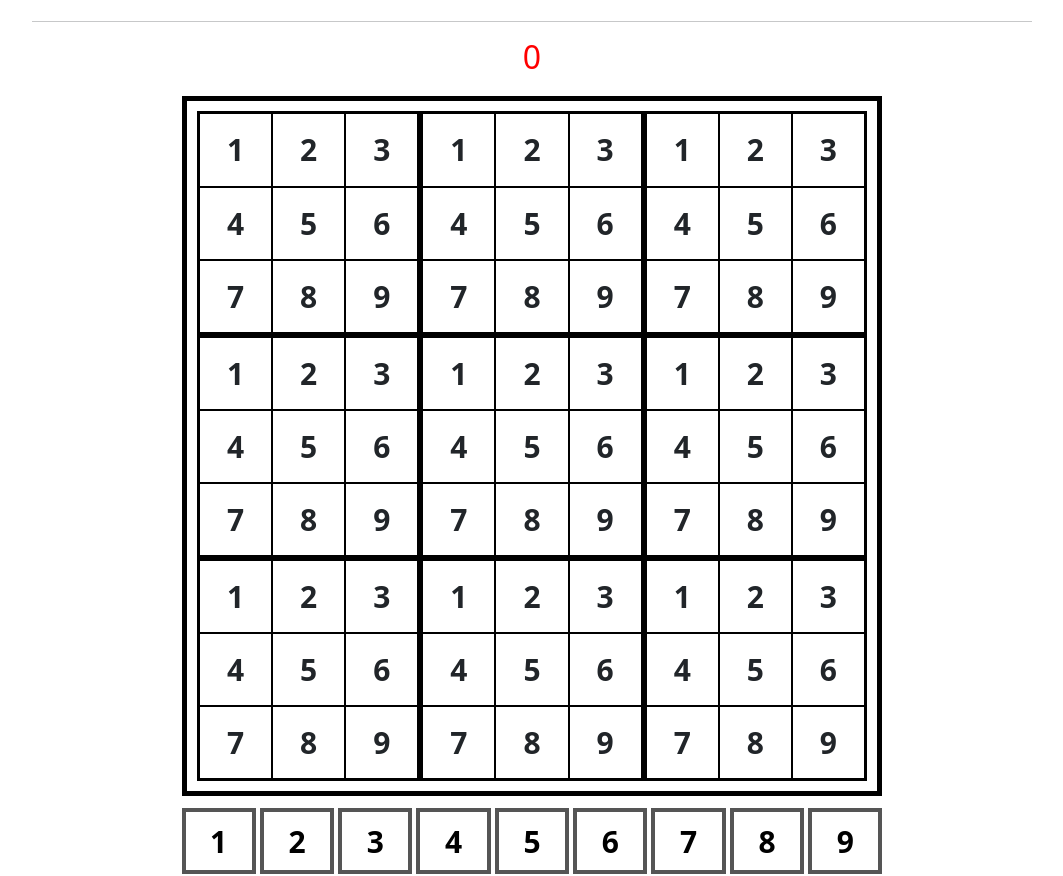
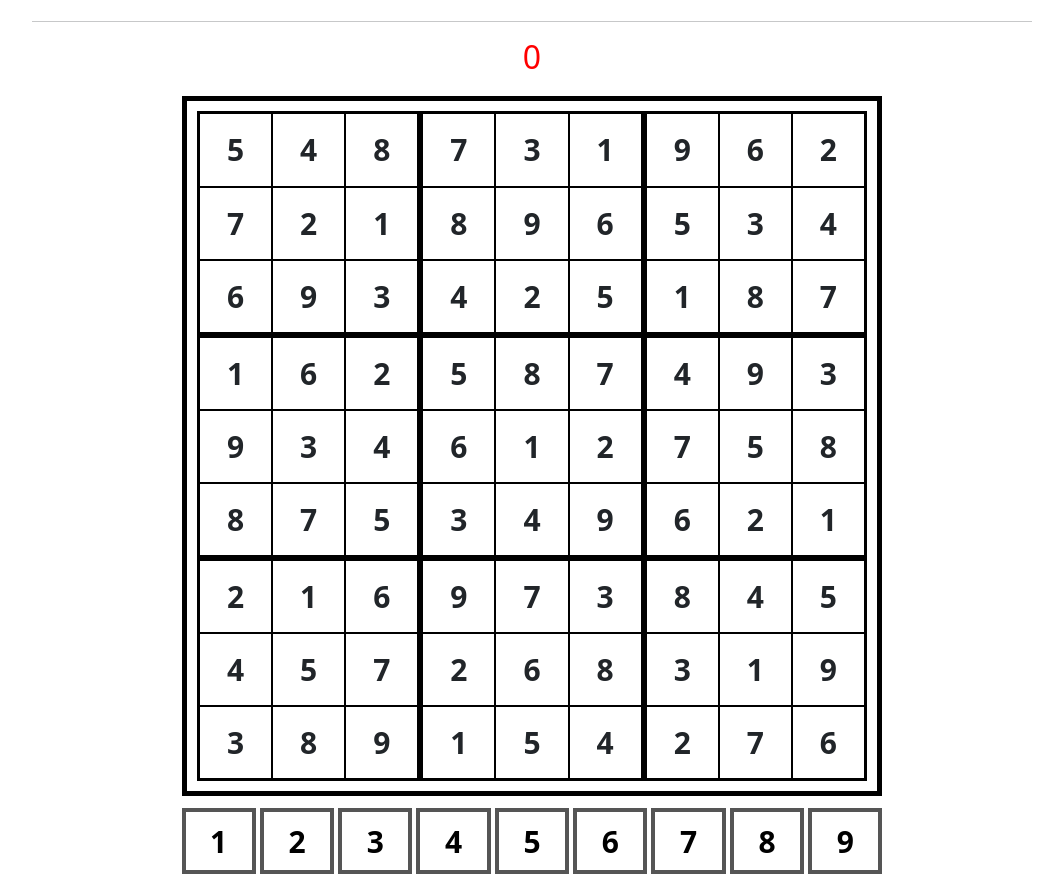
Before and after one commit to TryUnder/Sudoku, a plain HTML site: page Sudoku.html in a window 1280 px wide. Shown: the part 51-927 px from the top of the page, without its empty margins (108-1171 px from the left). Drawn offline with nearby package versions, Linux system fonts and the light colour scheme.

Commit message:
1) dodanie indeksów do elementów planszy 2) przypisanie wygenerowanych elementów algorytmu, do planszy sudoku

```diff
--- a/Sudoku.html
+++ b/Sudoku.html
@@ -19,263 +19,263 @@
         <div class="container-sudoku">
             <div class="grid-item">
                 <div class="small-column">
-                    <p class="par-col">1</p>
+                    <p id="cell-1-1" class="par-col">1</p>
                 </div>
                 <div class="small-column">
-                    <p class="par-col">2</p>
+                    <p id="cell-1-2" class="par-col">2</p>
                 </div>
                 <div class="small-column">
-                    <p class="par-col">3</p>
+                    <p id="cell-1-3" class="par-col">3</p>
                 </div>
                 <div class="small-column">
-                    <p class="par-col">4</p>
+                    <p id="cell-2-1" class="par-col">4</p>
                 </div>
                 <div class="small-column">
-                    <p class="par-col">5</p>
+                    <p id="cell-2-2" class="par-col">5</p>
                 </div>
                 <div class="small-column">
-                    <p class="par-col">6</p>
+                    <p id="cell-2-3" class="par-col">6</p>
                 </div>
                 <div class="small-column">
-                    <p class="par-col">7</p>
+                    <p id="cell-3-1" class="par-col">7</p>
                 </div>
                 <div class="small-column">
-                    <p class="par-col">8</p>
+                    <p id="cell-3-2" class="par-col">8</p>
                 </div>
                 <div class="small-column">
-                    <p class="par-col">9</p>
+                    <p id="cell-3-3" class="par-col">9</p>
                 </div>
             </div>
             <div class="grid-item">
                 <div class="small-column">
-                    <p class="par-col">1</p>
+                    <p id="cell-1-4" class="par-col">1</p>
                 </div>
                 <div class="small-column">
-                    <p class="par-col">2</p>
+                    <p id="cell-1-5" class="par-col">2</p>
                 </div>
                 <div class="small-column">
-                    <p class="par-col">3</p>
+                    <p id="cell-1-6" class="par-col">3</p>
                 </div>
                 <div class="small-column">
-                    <p class="par-col">4</p>
+                    <p id="cell-2-4" class="par-col">4</p>
                 </div>
                 <div class="small-column">
-                    <p class="par-col">5</p>
+                    <p id="cell-2-5" class="par-col">5</p>
                 </div>
                 <div class="small-column">
-                    <p class="par-col">6</p>
+                    <p id="cell-2-6" class="par-col">6</p>
                 </div>
                 <div class="small-column">
-                    <p class="par-col">7</p>
+                    <p id="cell-3-4" class="par-col">7</p>
                 </div>
                 <div class="small-column">
-                    <p class="par-col">8</p>
+                    <p id="cell-3-5" class="par-col">8</p>
                 </div>
                 <div class="small-column">
-                    <p class="par-col">9</p>
+                    <p id="cell-3-6" class="par-col">9</p>
                 </div>
             </div>
             <div class="grid-item">
                 <div class="small-column">
-                    <p class="par-col">1</p>
+                    <p id="cell-1-7" class="par-col">1</p>
                 </div>
                 <div class="small-column">
-                    <p class="par-col">2</p>
+                    <p id="cell-1-8" class="par-col">2</p>
                 </div>
                 <div class="small-column">
-                    <p class="par-col">3</p>
+                    <p id="cell-1-9" class="par-col">3</p>
                 </div>
                 <div class="small-column">
-                    <p class="par-col">4</p>
+                    <p id="cell-2-7" class="par-col">4</p>
                 </div>
                 <div class="small-column">
-                    <p class="par-col">5</p>
+                    <p id="cell-2-8" class="par-col">5</p>
                 </div>
                 <div class="small-column">
-                    <p class="par-col">6</p>
+                    <p id="cell-2-9" class="par-col">6</p>
                 </div>
                 <div class="small-column">
-                    <p class="par-col">7</p>
+                    <p id="cell-3-7" class="par-col">7</p>
                 </div>
                 <div class="small-column">
-                    <p class="par-col">8</p>
+                    <p id="cell-3-8" class="par-col">8</p>
                 </div>
                 <div class="small-column">
-                    <p class="par-col">9</p>
+                    <p id="cell-3-9" class="par-col">9</p>
                 </div>
             </div>
             <div class="grid-item">
                 <div class="small-column">
-                    <p class="par-col">1</p>
+                    <p id="cell-4-1" class="par-col">1</p>
                 </div>
                 <div class="small-column">
-                    <p class="par-col">2</p>
+                    <p id="cell-4-2" class="par-col">2</p>
                 </div>
                 <div class="small-column">
-                    <p class="par-col">3</p>
+                    <p id="cell-4-3" class="par-col">3</p>
                 </div>
                 <div class="small-column">
-                    <p class="par-col">4</p>
+                    <p id="cell-5-1" class="par-col">4</p>
                 </div>
                 <div class="small-column">
-                    <p class="par-col">5</p>
+                    <p id="cell-5-2" class="par-col">5</p>
                 </div>
                 <div class="small-column">
-                    <p class="par-col">6</p>
+                    <p id="cell-5-3" class="par-col">6</p>
                 </div>
                 <div class="small-column">
-                    <p class="par-col">7</p>
+                    <p id="cell-6-1" class="par-col">7</p>
                 </div>
                 <div class="small-column">
-                    <p class="par-col">8</p>
+                    <p id="cell-6-2" class="par-col">8</p>
                 </div>
                 <div class="small-column">
-                    <p class="par-col">9</p>
+                    <p id="cell-6-3" class="par-col">9</p>
                 </div>
             </div>
             <div class="grid-item">
                 <div class="small-column">
-                    <p class="par-col">1</p>
+                    <p id="cell-4-4" class="par-col">1</p>
                 </div>
                 <div class="small-column">
-                    <p class="par-col">2</p>
+                    <p id="cell-4-5" class="par-col">2</p>
                 </div>
                 <div class="small-column">
-                    <p class="par-col">3</p>
+                    <p id="cell-4-6" class="par-col">3</p>
                 </div>
                 <div class="small-column">
-                    <p class="par-col">4</p>
+                    <p id="cell-5-4" class="par-col">4</p>
                 </div>
                 <div class="small-column">
-                    <p class="par-col">5</p>
+                    <p id="cell-5-5" class="par-col">5</p>
                 </div>
                 <div class="small-column">
-                    <p class="par-col">6</p>
+                    <p id="cell-5-6" class="par-col">6</p>
                 </div>
                 <div class="small-column">
-                    <p class="par-col">7</p>
+                    <p id="cell-6-4" class="par-col">7</p>
                 </div>
                 <div class="small-column">
-                    <p class="par-col">8</p>
+                    <p id="cell-6-5" class="par-col">8</p>
                 </div>
                 <div class="small-column">
-                    <p class="par-col">9</p>
+                    <p id="cell-6-6" class="par-col">9</p>
                 </div>
             </div>
             <div class="grid-item">
                 <div class="small-column">
-                    <p class="par-col">1</p>
+                    <p id="cell-4-7" class="par-col">1</p>
                 </div>
                 <div class="small-column">
-                    <p class="par-col">2</p>
+                    <p id="cell-4-8" class="par-col">2</p>
                 </div>
                 <div class="small-column">
-                    <p class="par-col">3</p>
+                    <p id="cell-4-9" class="par-col">3</p>
                 </div>
                 <div class="small-column">
-                    <p class="par-col">4</p>
+                    <p id="cell-5-7" class="par-col">4</p>
                 </div>
                 <div class="small-column">
-                    <p class="par-col">5</p>
+                    <p id="cell-5-8" class="par-col">5</p>
                 </div>
                 <div class="small-column">
-                    <p class="par-col">6</p>
+                    <p id="cell-5-9" class="par-col">6</p>
                 </div>
                 <div class="small-column">
-                    <p class="par-col">7</p>
+                    <p id="cell-6-7" class="par-col">7</p>
                 </div>
                 <div class="small-column">
-                    <p class="par-col">8</p>
+                    <p id="cell-6-8" class="par-col">8</p>
                 </div>
                 <div class="small-column">
-                    <p class="par-col">9</p>
+                    <p id="cell-6-9" class="par-col">9</p>
                 </div>
             </div>
             <div class="grid-item">
                 <div class="small-column">
-                    <p class="par-col">1</p>
+                    <p id="cell-7-1" class="par-col">1</p>
                 </div>
                 <div class="small-column">
-                    <p class="par-col">2</p>
+                    <p id="cell-7-2" class="par-col">2</p>
                 </div>
                 <div class="small-column">
-                    <p class="par-col">3</p>
+                    <p id="cell-7-3" class="par-col">3</p>
                 </div>
                 <div class="small-column">
-                    <p class="par-col">4</p>
+                    <p id="cell-8-1" class="par-col">4</p>
                 </div>
                 <div class="small-column">
-                    <p class="par-col">5</p>
+                    <p id="cell-8-2" class="par-col">5</p>
                 </div>
                 <div class="small-column">
-                    <p class="par-col">6</p>
+                    <p id="cell-8-3" class="par-col">6</p>
                 </div>
                 <div class="small-column">
-                    <p class="par-col">7</p>
+                    <p id="cell-9-1" class="par-col">7</p>
                 </div>
                 <div class="small-column">
-                    <p class="par-col">8</p>
+                    <p id="cell-9-2" class="par-col">8</p>
                 </div>
                 <div class="small-column">
-                    <p class="par-col">9</p>
+                    <p id="cell-9-3" class="par-col">9</p>
                 </div>
             </div>
             <div class="grid-item">
                 <div class="small-column">
-                    <p class="par-col">1</p>
+                    <p id="cell-7-4" class="par-col">1</p>
                 </div>
                 <div class="small-column">
-                    <p class="par-col">2</p>
+                    <p id="cell-7-5" class="par-col">2</p>
                 </div>
                 <div class="small-column">
-                    <p class="par-col">3</p>
+                    <p id="cell-7-6" class="par-col">3</p>
                 </div>
                 <div class="small-column">
-                    <p class="par-col">4</p>
+                    <p id="cell-8-4" class="par-col">4</p>
                 </div>
                 <div class="small-column">
-                    <p class="par-col">5</p>
+                    <p id="cell-8-5" class="par-col">5</p>
                 </div>
                 <div class="small-column">
-                    <p class="par-col">6</p>
+                    <p id="cell-8-6" class="par-col">6</p>
                 </div>
                 <div class="small-column">
-                    <p class="par-col">7</p>
+                    <p id="cell-9-4" class="par-col">7</p>
                 </div>
                 <div class="small-column">
-                    <p class="par-col">8</p>
+                    <p id="cell-9-5" class="par-col">8</p>
                 </div>
                 <div class="small-column">
-                    <p class="par-col">9</p>
+                    <p id="cell-9-6" class="par-col">9</p>
                 </div>
             </div>
             <div class="grid-item">
                 <div class="small-column">
-                    <p class="par-col">1</p>
+                    <p id="cell-7-7" class="par-col">1</p>
                 </div>
                 <div class="small-column">
-                    <p class="par-col">2</p>
+                    <p id="cell-7-8" class="par-col">2</p>
                 </div>
                 <div class="small-column">
-                    <p class="par-col">3</p>
+                    <p id="cell-7-9" class="par-col">3</p>
                 </div>
                 <div class="small-column">
-                    <p class="par-col">4</p>
+                    <p id="cell-8-7" class="par-col">4</p>
                 </div>
                 <div class="small-column">
-                    <p class="par-col">5</p>
+                    <p id="cell-8-8" class="par-col">5</p>
                 </div>
                 <div class="small-column">
-                    <p class="par-col">6</p>
+                    <p id="cell-8-9" class="par-col">6</p>
                 </div>
                 <div class="small-column">
-                    <p class="par-col">7</p>
+                    <p id="cell-9-7" class="par-col">7</p>
                 </div>
                 <div class="small-column">
-                    <p class="par-col">8</p>
+                    <p id="cell-9-8" class="par-col">8</p>
                 </div>
                 <div class="small-column">
-                    <p class="par-col">9</p>
+                    <p id="cell-9-9" class="par-col">9</p>
                 </div>
             </div>
         </div>
--- a/TileGenerator.js
+++ b/TileGenerator.js
@@ -1,91 +1,3 @@
-// var GenNum = () => Math.floor(1 + Math.random() * 9)
-
-// var GenerateBoard = () => {
-//     return [
-//         [ GenNum(), GenNum(), GenNum(), GenNum(), GenNum(), GenNum(), GenNum(), GenNum(), GenNum() ],
-//         [ GenNum(), GenNum(), GenNum(), GenNum(), GenNum(), GenNum(), GenNum(), GenNum(), GenNum() ],
-//         [ GenNum(), GenNum(), GenNum(), GenNum(), GenNum(), GenNum(), GenNum(), GenNum(), GenNum() ],
-//         [ GenNum(), GenNum(), GenNum(), GenNum(), GenNum(), GenNum(), GenNum(), GenNum(), GenNum() ],
-//         [ GenNum(), GenNum(), GenNum(), GenNum(), GenNum(), GenNum(), GenNum(), GenNum(), GenNum() ],
-//         [ GenNum(), GenNum(), GenNum(), GenNum(), GenNum(), GenNum(), GenNum(), GenNum(), GenNum() ],
-//         [ GenNum(), GenNum(), GenNum(), GenNum(), GenNum(), GenNum(), GenNum(), GenNum(), GenNum() ],
-//         [ GenNum(), GenNum(), GenNum(), GenNum(), GenNum(), GenNum(), GenNum(), GenNum(), GenNum() ],
-//         [ GenNum(), GenNum(), GenNum(), GenNum(), GenNum(), GenNum(), GenNum(), GenNum(), GenNum() ] ]
-// }
-
-// var GenerateBoard1 = () => {
-//     return [[1, 3, 5],
-// [2, 1, 1],
-// [2, 5, 5]]
-// }
-// var duplicatesIdxs = []
-
-// var board = GenerateBoard()
-
-// console.log("Wylosowana tablica: ", board)
-
-// function FindDuplicatesColumn() {
-//     duplicatesIdxs = []
-//     board[0].forEach((_, col) => {
-//         const column = board.map((row, rowIdx) => {
-//             return { value: row[col], row: rowIdx, col }
-//         })
-//         //console.log(column)
-//         const duplicates = column.filter((item, index, arr) => {
-//             return arr.findIndex(elem => elem.value === item.value) !== index
-//         })
-//         if (duplicates.length > 0) {
-//             duplicatesIdxs.push(duplicates)
-//         }
-//     })
-// }
-
-// function PrintBoard(log) {
-//     console.log(log, board)
-// }
-
-// function DeleteDuplicatesColumn() {
-//     duplicatesIdxs.flat().forEach(item => {
-//         const uniqueValues = new Set(board.map(row => row[item.col]))
-//         //console.log("Wartości w tablicy: ", uniqueValues)
-//         const possibleValues = Array.from( {length: 9 }, (_, i) => i + 1).filter(value => !uniqueValues.has(value))
-//         //console.log("Wartości możliwe: ", possibleValues)
-//         const randomValue = possibleValues[Math.floor(Math.random() * possibleValues.length)]
-//         board[item.row][item.col] = randomValue
-//     })
-// }
-
-// while (true) {
-//     FindDuplicatesColumn()
-//     if (duplicatesIdxs.length === 0) {
-//         break;
-//     }
-//     PrintBoard("Przed: ")
-//     DeleteDuplicatesColumn()
-//     PrintBoard("Po: ")
-// }
-
-// duplicatesRowIdxs = []
-
-// function FindDuplicatesRow() {
-//     duplicatesRowIdxs = []
-//     board.forEach((row, rowIdx) => {
-//         const duplicatesIndexes = []
-
-//         row.forEach((value, col) => {
-//             const isDuplicated = row.indexOf(value) !== col
-//             if (isDuplicated) {
-//                 duplicatesIndexes.push({ row: rowIdx, col })
-//             }
-//         })
-
-//         if (duplicatesIndexes.length > 0) {
-//             duplicatesRowIdxs.push(duplicatesIndexes)
-//         }
-//     })
-//     //console.log(duplicatesRowIdxs)
-// }
-
 function generateSudoku() {
   const size = 9;
   const grid = new Array(size).fill(null).map(() => new Array(size).fill(null));
@@ -135,8 +47,26 @@ function generateSudoku() {
   return grid;
 }
 
+function CreateSudokuBoard() {
+  var cells = Array.from( { length: 9 }, (_, row) => {
+    return Array.from( {length: 9}, (_, col) => {
+      return document.getElementById(`cell-${row + 1}-${col + 1}`);
+    });
+  });
+
   const sudokuGrid = generateSudoku();
 
   sudokuGrid.forEach((row) => {
     console.log(row.join(' '));
   });
+
+  sudokuGrid.forEach((row, rowIdx) => {
+    row.forEach((value, colIdx) => {
+      cells[rowIdx][colIdx].textContent = value;
+    });
+  });
+}
+
+document.addEventListener("DOMContentLoaded", function () {
+  CreateSudokuBoard();
+});
```
Lines whose indentation alone changed are shown as unchanged.
